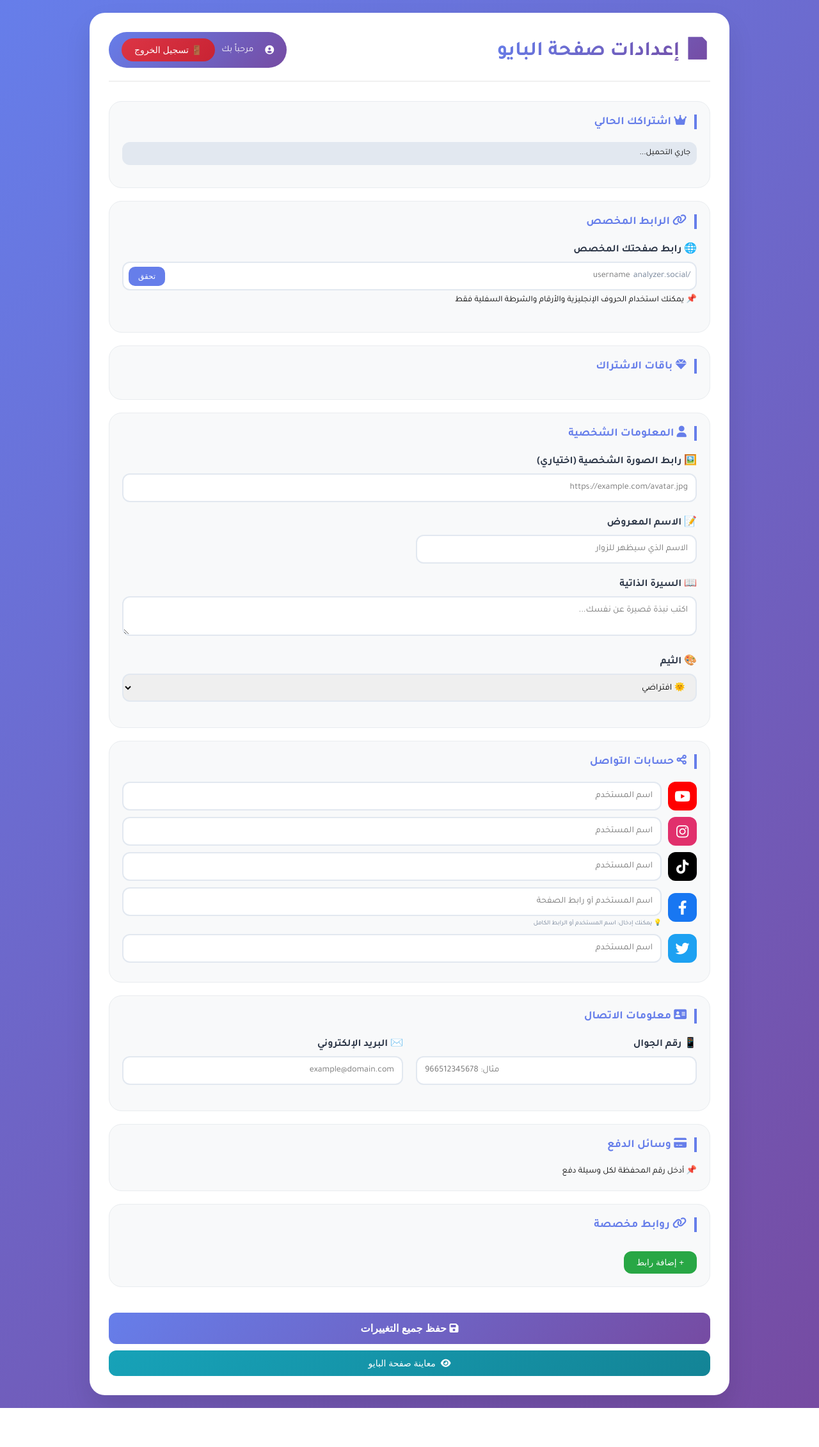
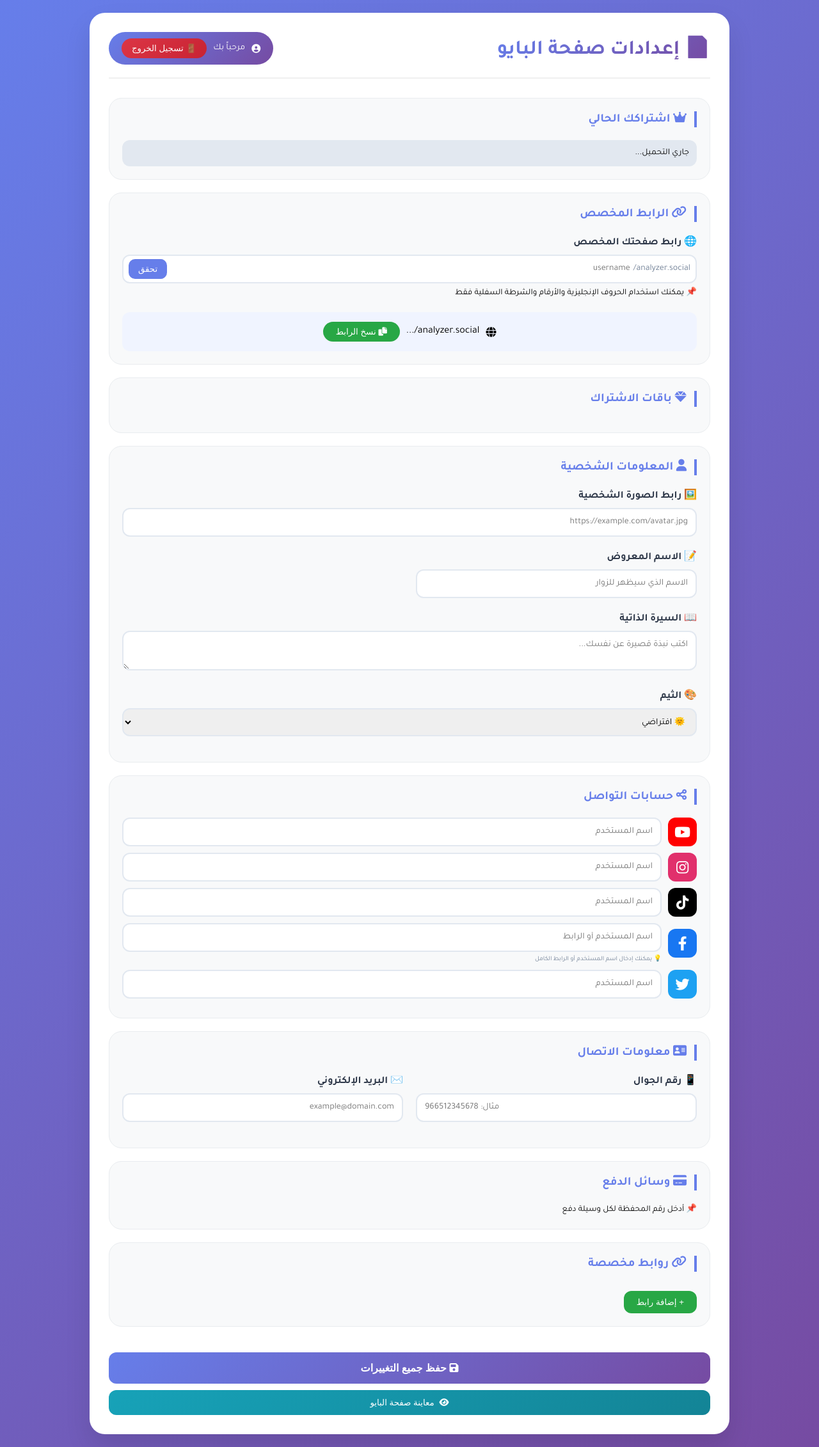
Before and after one commit to analyzer-social/social-analyzer-website, a Flask app: page /dashboard in a window 1280 px wide. Shown: the whole page at 64% size. Before the commit the page ends 2201 px from the top, so only its background shows below. Run offline with Flask 3, Linux system fonts and the light colour scheme; some libraries are stand-ins or nearby versions.

Commit message:
✅ الملف المصحح dashboard.html

```diff
--- a/templates/dashboard.html
+++ b/templates/dashboard.html
@@ -56,42 +55,29 @@
             align-items: center;
             gap: 10px;
         }
-        .user-info i { margin-left: 8px; }
         .logout-btn {
             background: linear-gradient(135deg, #dc3545, #c82333);
             color: white;
             border: none;
-            padding: 10px 20px;
+            padding: 8px 16px;
             border-radius: 25px;
             cursor: pointer;
-            font-size: 14px;
         }
         .card {
             background: #f8f9fa;
             border-radius: 20px;
             padding: 20px;
             margin-bottom: 20px;
-            transition: transform 0.2s, box-shadow 0.2s;
             border: 1px solid #e9ecef;
-        }
-        .card:hover {
-            transform: translateY(-2px);
-            box-shadow: 0 8px 25px rgba(0,0,0,0.1);
         }
         .card h3 {
             margin-bottom: 20px;
             color: #667eea;
             border-right: 4px solid #667eea;
             padding-right: 12px;
-            font-size: 1.1rem;
         }
         .form-group { margin-bottom: 20px; }
-        label {
-            display: block;
-            font-weight: bold;
-            margin-bottom: 8px;
-            color: #2d3748;
-        }
+        label { display: block; font-weight: bold; margin-bottom: 8px; color: #2d3748; }
         input, textarea, select {
             width: 100%;
             padding: 12px;
@@ -115,17 +99,8 @@
             border-radius: 12px;
             padding: 0 8px;
         }
-        .username-input-wrapper span {
-            color: #718096;
-            font-size: 14px;
-            direction: ltr;
-        }
-        .username-input-wrapper input {
-            border: none;
-            padding: 12px 0;
-            flex: 1;
-        }
-        .username-input-wrapper input:focus { box-shadow: none; }
+        .username-input-wrapper span { color: #718096; font-size: 14px; }
+        .username-input-wrapper input { border: none; padding: 12px 0; flex: 1; }
         .check-username {
             background: #667eea;
             color: white;
@@ -133,18 +108,15 @@
             padding: 8px 15px;
             border-radius: 10px;
             cursor: pointer;
-            font-size: 12px;
         }
         .username-status { font-size: 12px; margin-top: 5px; }
         .username-available { color: #28a745; }
         .username-taken { color: #dc3545; }
 
-        /* باقات الاشتراك */
         .plans-grid {
             display: grid;
             grid-template-columns: repeat(auto-fit, minmax(280px, 1fr));
             gap: 20px;
-            margin-top: 15px;
         }
         .plan-card {
             background: white;
@@ -194,14 +146,12 @@
             border-radius: 20px;
             font-size: 0.7rem;
             display: inline-block;
-            margin-top: 10px;
         }
         .subscription-info {
             background: #e2e8f0;
             border-radius: 12px;
-            padding: 10px;
-            margin-bottom: 15px;
-            font-size: 0.8rem;
+            padding: 12px;
+            font-size: 0.85rem;
         }
 
         .platform-input {
@@ -267,7 +219,6 @@
             border: none;
             padding: 12px;
             border-radius: 12px;
-            font-size: 14px;
             cursor: pointer;
             width: 100%;
             margin-top: 10px;
@@ -277,10 +228,9 @@
             gap: 8px;
         }
         .page-url {
-            background: linear-gradient(135deg, #f0f4ff, #e9ecef);
+            background: #f0f4ff;
             padding: 15px;
             border-radius: 12px;
-            margin: 20px 0;
             text-align: center;
             display: flex;
             align-items: center;
@@ -289,7 +239,7 @@
             flex-wrap: wrap;
         }
         .copy-btn {
-            background: linear-gradient(135deg, #28a745, #1e7e34);
+            background: #28a745;
             color: white;
             border: none;
             padding: 8px 20px;
@@ -382,27 +333,30 @@
                 <label>🌐 رابط صفحتك المخصص</label>
                 <div class="username-input-wrapper">
                     <span>analyzer.social/</span>
-                    <input type="text" id="customUsername" placeholder="username" maxlength="30" pattern="[a-zA-Z0-9_]+">
+                    <input type="text" id="customUsername" placeholder="username" maxlength="30">
                     <button type="button" class="check-username" onclick="checkUsernameAvailability()">تحقق</button>
                 </div>
                 <div id="usernameStatus" class="username-status"></div>
                 <small>📌 يمكنك استخدام الحروف الإنجليزية والأرقام والشرطة السفلية فقط</small>
+            </div>
+            <div class="page-url">
+                <i class="fas fa-globe"></i>
+                <span class="url-text" id="pageUrlDisplay">analyzer.social/...</span>
+                <button class="copy-btn" onclick="copyPageUrl()"><i class="fas fa-copy"></i> نسخ الرابط</button>
             </div>
         </div>
 
         <!-- باقات الاشتراك -->
         <div class="card">
             <h3><i class="fas fa-gem"></i> باقات الاشتراك</h3>
-            <div class="plans-grid" id="plansContainer">
-                <!-- سيتم تعبئة الباقات عبر JavaScript -->
-            </div>
+            <div class="plans-grid" id="plansContainer"></div>
         </div>
 
         <!-- المعلومات الشخصية -->
         <div class="card">
             <h3><i class="fas fa-user"></i> المعلومات الشخصية</h3>
             <div class="form-group">
-                <label>🖼️ رابط الصورة الشخصية (اختياري)</label>
+                <label>🖼️ رابط الصورة الشخصية</label>
                 <input type="url" id="avatarUrl" placeholder="https://example.com/avatar.jpg">
             </div>
             <div class="row-2cols">
@@ -445,8 +399,8 @@
             <div class="platform-input">
                 <i class="fab fa-facebook-f" style="background:#1877f2;"></i>
                 <div class="input-wrapper">
-                    <input type="text" id="facebook" placeholder="اسم المستخدم أو رابط الصفحة">
-                    <small class="field-hint">💡 يمكنك إدخال: اسم المستخدم أو الرابط الكامل</small>
+                    <input type="text" id="facebook" placeholder="اسم المستخدم أو الرابط">
+                    <small class="field-hint">💡 يمكنك إدخال اسم المستخدم أو الرابط الكامل</small>
                 </div>
             </div>
             <div class="platform-input">
@@ -506,11 +460,10 @@
         let userData = {};
         let paymentData = {};
 
-        // قائمة الباقات
         const plans = [
-            { id: 'trial', name: '🆓 تجريبي', price: 0, period: '30 يوماً', features: ['رابط مخصص', 'جميع الثيمات', 'وسائل دفع غير محدودة'], isCurrent: false },
-            { id: 'yearly', name: '💎 سنوي', price: 2, period: 'سنة كاملة', features: ['رابط مخصص', 'جميع الثيمات', 'وسائل دفع غير محدودة', 'دعم أولوية'], isCurrent: false },
-            { id: 'lifetime', name: '👑 مدى الحياة', price: 20, period: 'مدى الحياة', features: ['رابط مخصص', 'جميع الثيمات', 'وسائل دفع غير محدودة', 'دعم VIP', 'تحليلات متقدمة'], isCurrent: false }
+            { id: 'trial', name: '🆓 تجريبي', price: 0, period: '30 يوماً', features: ['رابط مخصص', 'جميع الثيمات', 'وسائل دفع غير محدودة'] },
+            { id: 'yearly', name: '💎 سنوي', price: 2, period: 'سنة كاملة', features: ['رابط مخصص', 'جميع الثيمات', 'وسائل دفع غير محدودة', 'دعم أولوية'] },
+            { id: 'lifetime', name: '👑 مدى الحياة', price: 20, period: 'مدى الحياة', features: ['رابط مخصص', 'جميع الثيمات', 'وسائل دفع غير محدودة', 'دعم VIP', 'تحليلات متقدمة'] }
         ];
 
         const paymentWallets = [
@@ -531,23 +484,19 @@
         function showLoading() { document.getElementById('loadingOverlay').style.display = 'flex'; }
         function hideLoading() { document.getElementById('loadingOverlay').style.display = 'none'; }
         function showSuccess(msg) {
-            const div = document.getElementById('successMsg');
             document.getElementById('successText').innerText = msg;
-            div.style.display = 'block';
-            setTimeout(() => div.style.display = 'none', 3000);
+            document.getElementById('successMsg').style.display = 'block';
+            setTimeout(() => document.getElementById('successMsg').style.display = 'none', 3000);
         }
         function showError(msg) {
-            const div = document.getElementById('errorMsg');
             document.getElementById('errorText').innerText = msg;
-            div.style.display = 'block';
-            setTimeout(() => div.style.display = 'none', 5000);
+            document.getElementById('errorMsg').style.display = 'block';
+            setTimeout(() => document.getElementById('errorMsg').style.display = 'none', 5000);
         }
 
-        // عرض الباقات
         function renderPlans() {
             const container = document.getElementById('plansContainer');
             if (!container) return;
-
             let html = '';
             for (const plan of plans) {
                 const isCurrent = plan.id === currentPlan;
@@ -565,32 +512,31 @@
             container.innerHTML = html;
         }
 
-        // الترقية
         async function upgradeToPlan(planId, price) {
-            if (price === 0) {
-                showError('لا يمكن الترقية إلى الباقة المجانية');
+            if (price === 0) { showError('لا يمكن الترقية إلى الباقة المجانية'); return; }
+            if (confirm(`سيتم تحويلك إلى بوت الدعم لإتمام عملية الدفع بقيمة $${price}\n\nاضغط موافق للمتابعة`)) {
+                window.open('https://t.me/analyzer_social_bot', '_blank');
+                showSuccess('تم تحويلك إلى بوت الدعم. يرجى متابعة التعليمات');
+            }
+        }
+
+        async function checkUsernameAvailability() {
+            const username = document.getElementById('customUsername').value.trim();
+            const statusDiv = document.getElementById('usernameStatus');
+
+            if (!username) {
+                statusDiv.innerHTML = '⚠️ الرجاء إدخال اسم مستخدم';
+                statusDiv.className = 'username-status username-taken';
+                return;
+            }
+            if (!/^[a-zA-Z0-9_]+$/.test(username)) {
+                statusDiv.innerHTML = '⚠️ يمكن استخدام الحروف الإنجليزية والأرقام والشرطة السفلية فقط';
+                statusDiv.className = 'username-status username-taken';
                 return;
             }
 
-            const message = `🛒 طلب ترقية إلى الباقة ${planId === 'yearly' ? 'السنوية' : 'مدى الحياة'}\n\n💰 السعر: $${price}\n\nللدفع عبر نجوم Telegram أو التحويل البنكي، يرجى التواصل مع الدعم:\n@analyzer_social_bot`;
-
-            if (confirm(`سيتم تحويلك إلى بوت الدعم لإتمام عملية الدفع بقيمة $${price}\n\nاضغط موافق للمتابعة`)) {
-                window.open('https://t.me/analyzer_social_bot', '_blank');
-                showSuccess('تم تحويلك إلى بوت الدعم. يرجى متابعة التعليمات لإتمام الترقية');
-            }
-        }
-
-        // التحقق من توفر الاسم
-        async function checkUsernameAvailability() {
-            const username = document.getElementById('customUsername').value.trim();
-            if (!username) {
-                showError('الرجاء إدخال اسم مستخدم');
-                return;
-            }
-            if (!/^[a-zA-Z0-9_]+$/.test(username)) {
-                showError('يمكن استخدام الحروف الإنجليزية والأرقام والشرطة السفلية فقط');
-                return;
-            }
+            statusDiv.innerHTML = '🔄 جاري التحقق...';
+            statusDiv.className = 'username-status';
 
             try {
                 const { data, error } = await supabaseClient
@@ -599,7 +545,6 @@
                     .eq('username', username)
                     .maybeSingle();
 
-                const statusDiv = document.getElementById('usernameStatus');
                 if (error) throw error;
 
                 if (data && data.username === username && (!currentUsername || data.username !== currentUsername)) {
@@ -611,11 +556,12 @@
                 }
             } catch (error) {
                 console.error('Error checking username:', error);
+                statusDiv.innerHTML = '❌ حدث خطأ في التحقق';
+                statusDiv.className = 'username-status username-taken';
                 showError('حدث خطأ في التحقق من الاسم');
             }
         }
 
-        // تحميل حالة الاشتراك
         async function loadSubscriptionStatus() {
             try {
                 const { data, error } = await supabaseClient
@@ -628,16 +574,13 @@
                 if (error) throw error;
 
                 const statusDiv = document.getElementById('subscriptionStatus');
-                if (data) {
-                    currentPlan = data.subscription_plans?.name || 'trial';
+                if (data && data.subscription_plans) {
+                    currentPlan = data.subscription_plans.name;
                     const endDate = data.end_date ? new Date(data.end_date).toLocaleDateString('ar') : 'غير محدد';
-                    statusDiv.innerHTML = `
-                        <strong>📅 خطتك الحالية: ${data.subscription_plans?.display_name || 'تجريبي'}</strong><br>
-                        ${data.end_date ? `تاريخ الانتهاء: ${endDate}` : 'اشتراك مدى الحياة'}
-                    `;
+                    statusDiv.innerHTML = `<strong>📅 خطتك: ${data.subscription_plans.display_name}</strong><br>${data.end_date ? `تاريخ الانتهاء: ${endDate}` : 'اشتراك مدى الحياة'}`;
                 } else {
                     currentPlan = 'trial';
-                    statusDiv.innerHTML = '🆓 أنت حالياً في الباقة التجريبية المجانية (30 يوماً)';
+                    statusDiv.innerHTML = '🆓 أنت حالياً في الباقة التجريبية (30 يوماً)';
                 }
                 renderPlans();
             } catch (error) {
@@ -761,7 +711,7 @@
                 const newUsername = document.getElementById('customUsername').value.trim();
                 const bioData = {
                     avatar_url: document.getElementById('avatarUrl').value || null,
-                    display_name: document.getElementById('displayName').value || userData.username || 'مستخدم',
+                    display_name: document.getElementById('displayName').value || 'مستخدم',
                     bio: document.getElementById('bio').value || null,
                     theme_name: document.getElementById('theme').value,
                     accounts: accounts,
@@ -785,18 +735,32 @@
                     const { data, error } = await supabaseClient.from('bio_pages').update(bioData).eq('user_id', parseInt(currentUserId)).select();
                     if (error) throw error;
                     if (data && data[0]) bioPageId = data[0].id;
+                    if (newUsername) currentUsername = newUsername;
                     showSuccess('✅ تم تحديث صفحة البايو بنجاح!');
                 } else {
-                    const randomId = Math.random().toString(36).substring(2, 10) + Math.random().toString(36).substring(2, 4);
+                    const randomId = Math.random().toString(36).substring(2, 10);
                     const newData = { user_id: parseInt(currentUserId), page_url: randomId, ...bioData, is_active: true, views_count: 0, created_at: new Date().toISOString() };
                     const { data, error } = await supabaseClient.from('bio_pages').insert([newData]).select();
                     if (error) throw error;
-                    if (data && data[0]) { bioPageId = data[0].id; currentPageUrl = randomId; document.getElementById('pageUrlValue').innerText = currentPageUrl; }
+                    if (data && data[0]) { bioPageId = data[0].id; currentPageUrl = randomId; }
                     showSuccess('✅ تم إنشاء صفحة البايو بنجاح!');
                 }
                 if (bioPageId) await savePaymentMethods(bioPageId);
+                updatePageUrlDisplay();
             } catch (error) { console.error('خطأ في الحفظ:', error); showError(error.message || 'حدث خطأ أثناء حفظ البيانات'); }
             finally { hideLoading(); }
+        }
+
+        function updatePageUrlDisplay() {
+            const displaySpan = document.getElementById('pageUrlDisplay');
+            const username = document.getElementById('customUsername').value.trim();
+            if (username && document.getElementById('usernameStatus')?.innerText.includes('متوفر')) {
+                displaySpan.innerHTML = `analyzer.social/${username}`;
+            } else if (currentPageUrl) {
+                displaySpan.innerHTML = `analyzer.social/bio/${currentPageUrl}`;
+            } else {
+                displaySpan.innerHTML = 'analyzer.social/...';
+            }
         }
 
         async function loadBioData() {
@@ -818,10 +782,10 @@
                     loadContacts(data.contacts || {});
                     currentPageUrl = data.page_url;
                     currentUsername = data.username || '';
-                    document.getElementById('pageUrlValue').innerText = currentPageUrl;
                     document.getElementById('customUsername').value = currentUsername;
                     customLinks = data.custom_links || [];
                     renderCustomLinks();
+                    updatePageUrlDisplay();
                 }
                 await loadPaymentData();
                 renderPaymentInputs();
@@ -852,13 +816,31 @@
         }
 
         function previewBioPage() {
-            if (!currentPageUrl) { showError('⚠️ لا يوجد رابط للحفظ بعد'); return; }
             const username = document.getElementById('customUsername').value.trim();
-            if (username && document.getElementById('usernameStatus')?.innerText.includes('متوفر')) {
+            const statusText = document.getElementById('usernameStatus')?.innerText || '';
+            if (username && statusText.includes('متوفر')) {
                 window.open(`https://analyzer.social/${username}`, '_blank');
+            } else if (currentPageUrl) {
+                window.open(`https://analyzer.social/bio/${currentPageUrl}`, '_blank');
             } else {
-                window.open(`https://analyzer.social/bio/${currentPageUrl}`, '_blank');
+                showError('⚠️ لا يوجد رابط للحفظ بعد');
             }
+        }
+
+        async function copyPageUrl() {
+            const username = document.getElementById('customUsername').value.trim();
+            const statusText = document.getElementById('usernameStatus')?.innerText || '';
+            let url;
+            if (username && statusText.includes('متوفر')) {
+                url = `https://analyzer.social/${username}`;
+            } else if (currentPageUrl) {
+                url = `https://analyzer.social/bio/${currentPageUrl}`;
+            } else {
+                showError('⚠️ لا يوجد رابط للحفظ بعد');
+                return;
+            }
+            await navigator.clipboard.writeText(url);
+            showSuccess('✅ تم نسخ الرابط!');
         }
 
         function logout() {
@@ -874,12 +856,7 @@
         window.saveAllData = saveAllData;
         window.previewBioPage = previewBioPage;
         window.logout = logout;
-        window.copyPageUrl = async function() {
-            const username = document.getElementById('customUsername').value.trim();
-            const url = username ? `https://analyzer.social/${username}` : `https://analyzer.social/bio/${currentPageUrl}`;
-            await navigator.clipboard.writeText(url);
-            showSuccess('✅ تم نسخ الرابط!');
-        };
+        window.copyPageUrl = copyPageUrl;
         window.checkUsernameAvailability = checkUsernameAvailability;
         window.upgradeToPlan = upgradeToPlan;
 
```
Also changed, not shown: other parts of templates/dashboard.html (+20 -35 lines).
